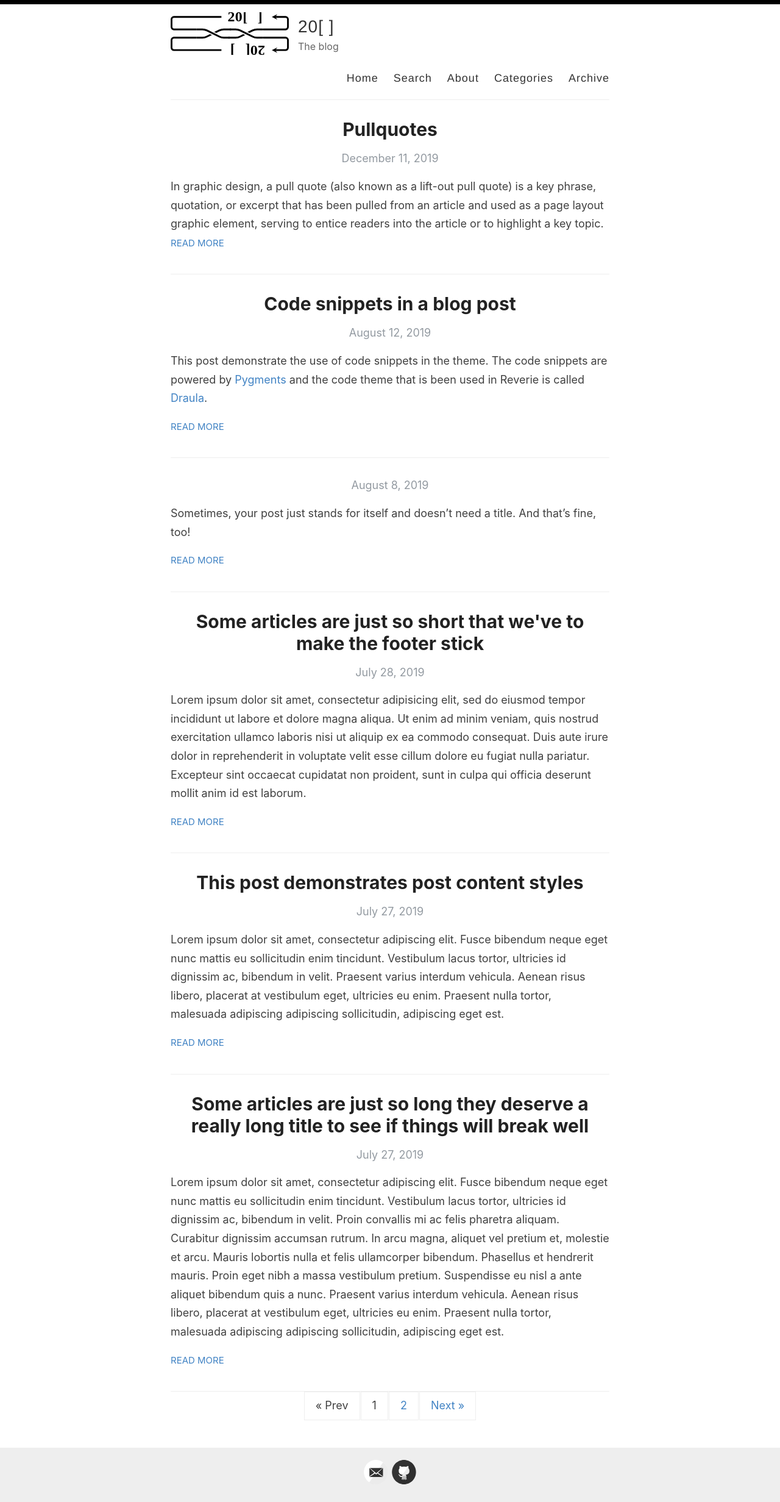
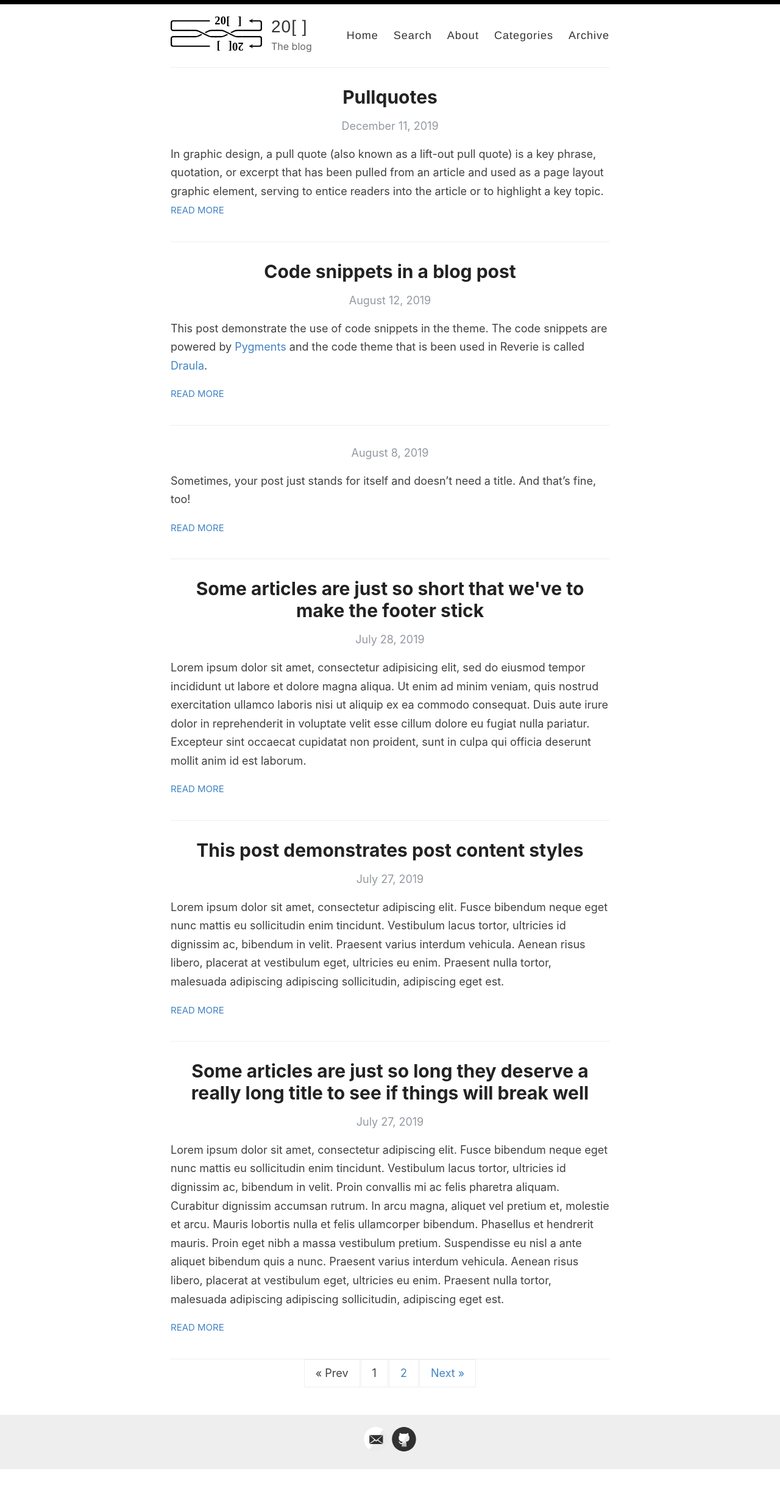
Before and after one commit to eric-downes/20sq-blog, a Jekyll site: the page built from index.html, in a window 1280 px wide. Shown: the whole page at 61% size. Built offline with Jekyll 4.4.1, drawn with Linux system fonts in a browser that asks for light colours; the list of posts is cut into pages by our own code; after the commit the page ends 2410 px from its top, so only the background shows below that.

Commit message:
Well that didn't work. Second try!

```diff
--- a/assets/style.scss
+++ b/assets/style.scss
@@ -279,21 +279,21 @@ p > img {
 
 .site-avatar {
   float: left;
-  width: 194px;
+  width: 150px;
   height: 70px;
   margin-right: 15px;
 
   @include mobile {
-    float: left;
+    float: none;
     display: block;
     margin: 0 auto;
   }
 
   img {
     border-radius: 5px;
-    width: 194px;
+    width: 150px;
     height: 70px;
-    object-fit: cover;
+    object-fit: scale-down;
   }
 }
 
@@ -301,7 +301,7 @@ p > img {
   float: left;
 
   @include mobile {
-    float: left;
+    float: none;
     display: block;
     margin: 0 auto;
   }
@@ -318,6 +318,7 @@ p > img {
   text-align: left;
 
   @include mobile {
+    display: none;
     text-align: center;
   }
 }
```
